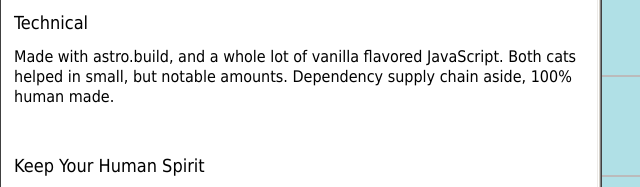
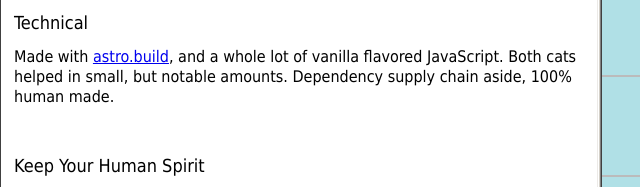
Before and after one commit to fan-matt/chamomile-corner, an Astro site: page / in a window 1280 px wide. Shown: the part 524-711 px from the top of the page, 0-640 px from the left. Built offline with nearby package versions, Linux system fonts and the light colour scheme; Astro itself is replaced by a stand-in of ours.

Commit message:
package.json name, link to astro

```diff
--- a/src/components/AboutWindow.astro
+++ b/src/components/AboutWindow.astro
@@ -31,7 +31,7 @@ const { id, width, height } = Astro.props;
     <h2> Technical </h2>
 
     <p>
-      Made with astro.build, and a whole lot of vanilla flavored JavaScript. Both cats helped in small, but notable amounts. Dependency supply chain aside, 100% human made.
+      Made with <a href="https://astro.build/" target="_blank">astro.build</a>, and a whole lot of vanilla flavored JavaScript. Both cats helped in small, but notable amounts. Dependency supply chain aside, 100% human made.
     </p>
 
     <h2> Keep Your Human Spirit </h2>
```
